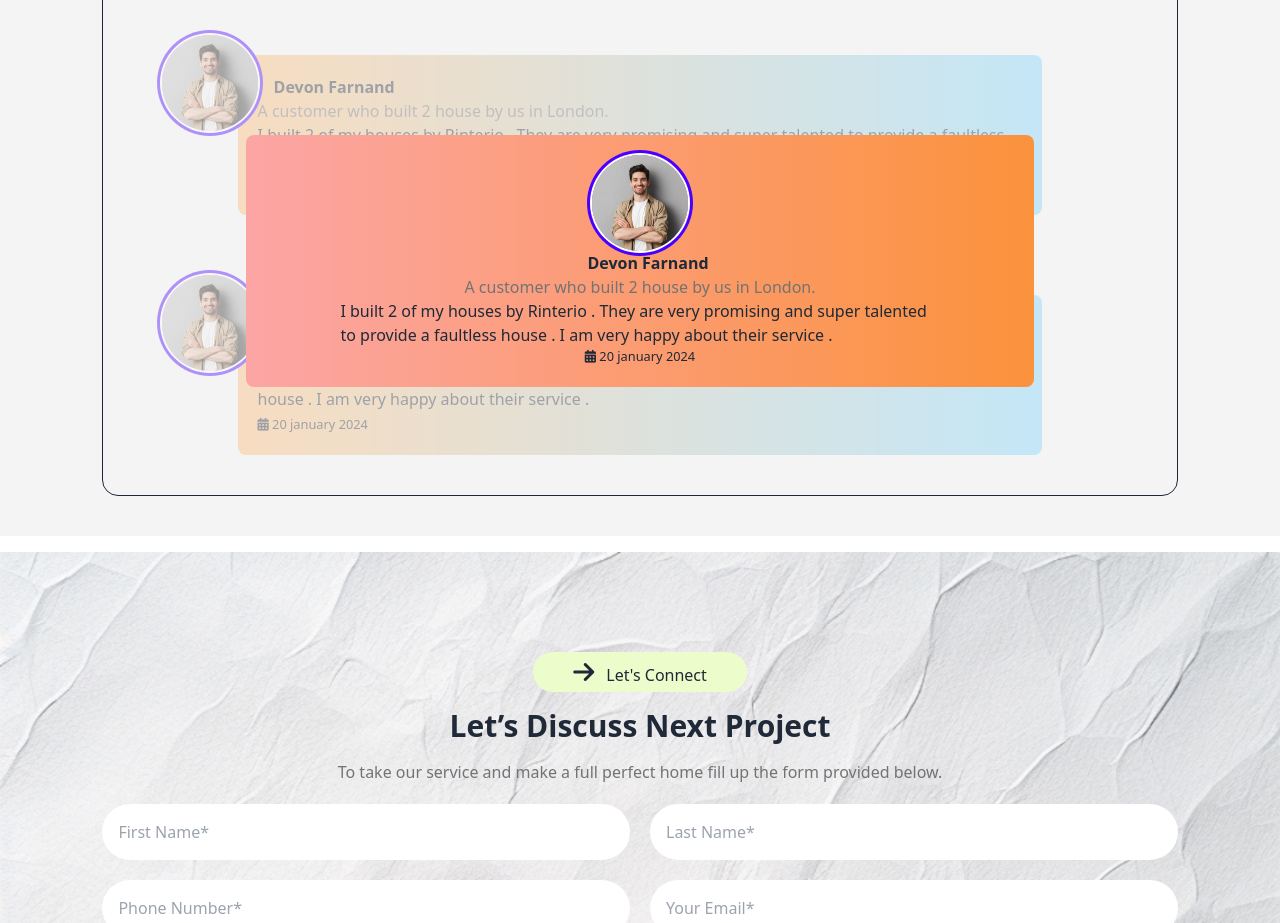
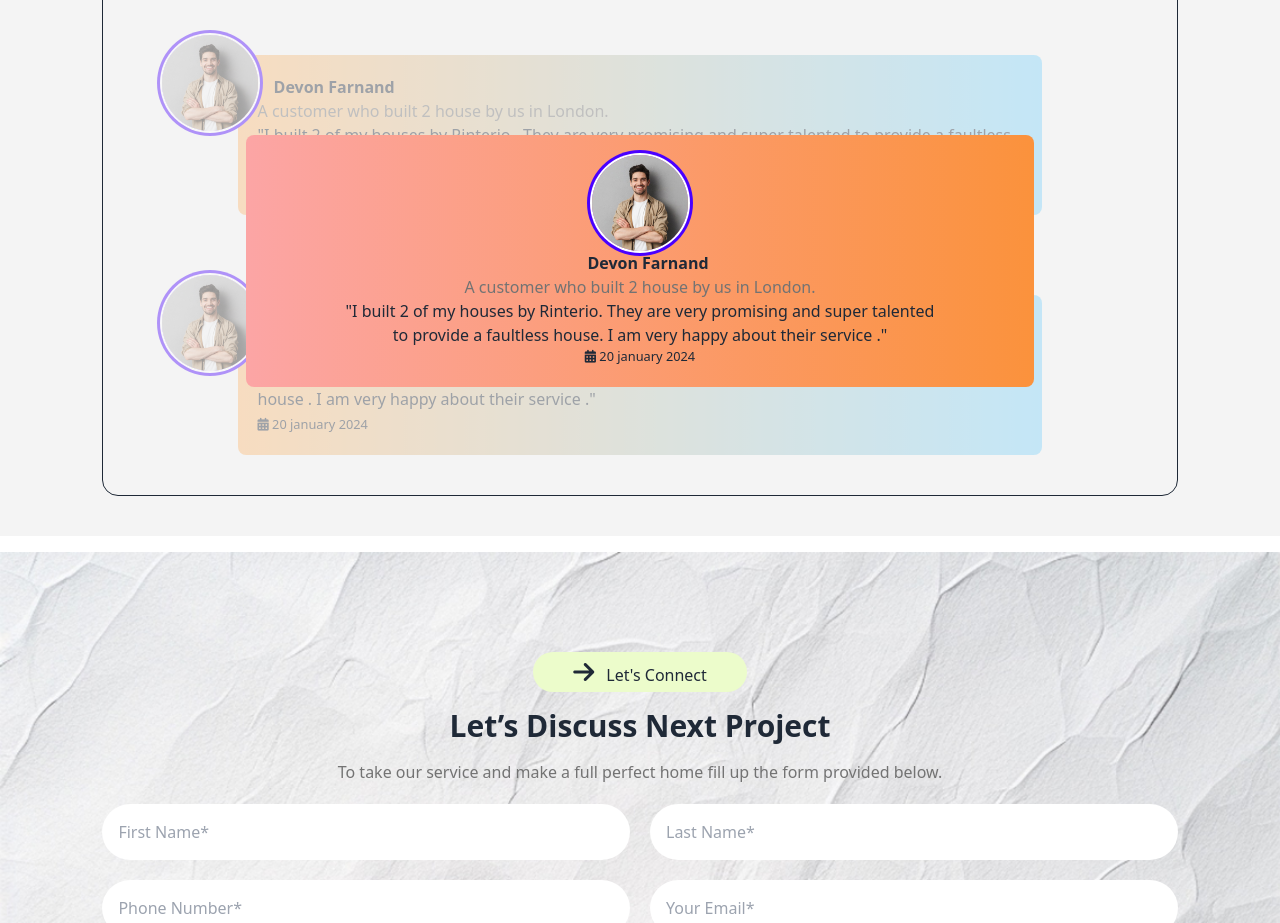
Before and after one commit to Alamin-Biswas/assignment-B10A3, a plain HTML site: page index.html in a window 1280 px wide. Shown: the part 4060-4983 px from the top of the page. Drawn offline with nearby package versions, Linux system fonts and the light colour scheme.

Commit message:
resolved problem

```diff
--- a/index.html
+++ b/index.html
@@ -504,7 +504,7 @@
                </div>
                <h2 class="font-bold pl-4">Devon Farnand</h2>
                <p class="text-gray">A customer who built 2 house by us in London.</p>
-               <p class="px-[10%]">I built 2 of my houses by Rinterio . They are very promising and super talented to provide a faultless house . I am very happy about their service . </p>
+               <p class="px-[10%] text-center">"I built 2 of my houses by Rinterio. They are very promising and super talented to provide a faultless house. I am very happy about their service ." </p>
                <small>
                  <i class="fa-solid fa-calendar-days"></i>
                  20 january 2024</small>
@@ -522,7 +522,7 @@
                </div>
                <h2 class="font-bold pl-4">Devon Farnand</h2>
                <p class="text-gray">A customer who built 2 house by us in London.</p>
-               <p>I built 2 of my houses by Rinterio . They are very promising and super talented to provide a faultless house . I am very happy about their service . </p>
+               <p>"I built 2 of my houses by Rinterio . They are very promising and super talented to provide a faultless house . I am very happy about their service ." </p>
                <small>
                  <i class="fa-solid fa-calendar-days"></i>
                  20 january 2024
@@ -542,7 +542,7 @@
                </div>
                <h2 class="font-bold pl-4">Devon Farnand</h2>
                <p class="text-gray">A customer who built 2 house by us in London.</p>
-               <p>I built 2 of my houses by Rinterio . They are very promising and super talented to provide a faultless house . I am very happy about their service . </p>
+               <p>"I built 2 of my houses by Rinterio . They are very promising and super talented to provide a faultless house . I am very happy about their service ." </p>
                <small>
                  <i class="fa-solid fa-calendar-days"></i>
                  20 january 2024</small>
```
